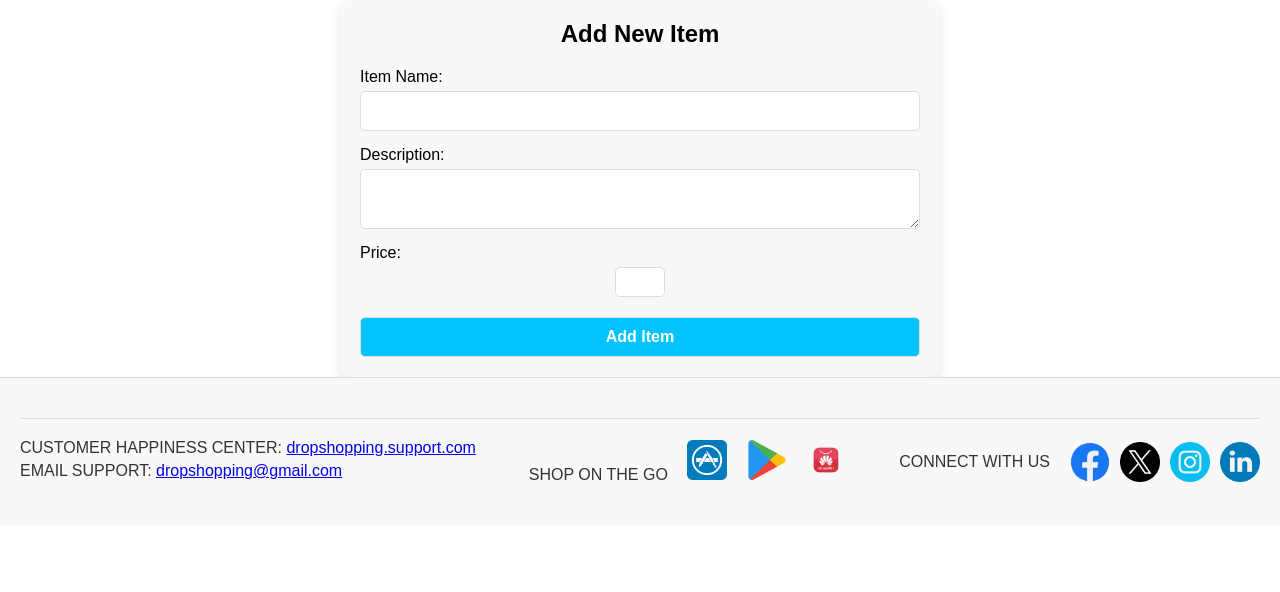
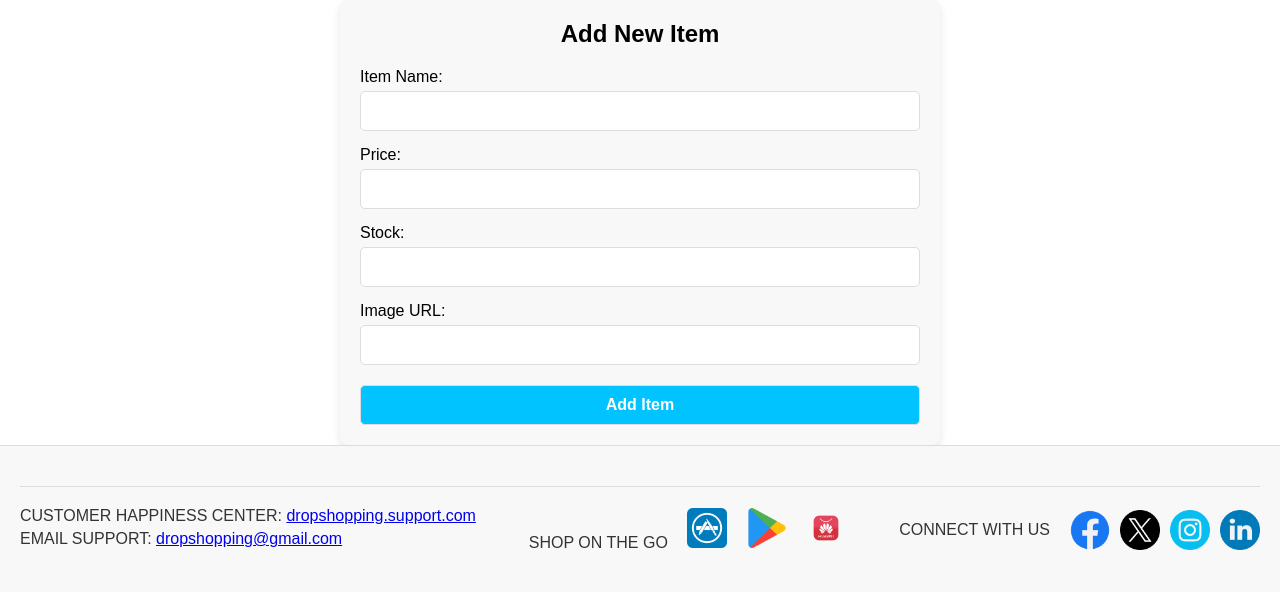
Before and after one commit to CSmohmmadSH/Web-Course-Project, a PHP site: page /addItem.php in a window 1280 px wide. Shown: the part 114-706 px from the top of the page. Run offline with PHP 8.4, Linux system fonts and the light colour scheme.

Commit message:
Add item management functionality and enhance product display

```diff
--- a/addItem.php
+++ b/addItem.php
@@ -4,20 +4,40 @@
     <title>Add New Item - Admin</title>
     <link rel="stylesheet" href="home.css">
     <link rel="stylesheet" href="adminPage.css">
+    <script>
+        function showAlert(message, redirectUrl) {
+            alert(message);
+            if (redirectUrl) {
+                window.location.href = redirectUrl;
+            }
+        }
+    </script>
 </head>
 <body>
+    <?php
+    if (isset($_GET['status'])) {
+        if ($_GET['status'] == 'success') {
+            echo "<script>showAlert('New item added successfully!', 'adminPage.php');</script>";
+        } elseif ($_GET['status'] == 'error') {
+            echo "<script>showAlert('Error: Unable to add the item.', null);</script>";
+        }
+    }
+    ?>
     <main>
         <section class="admin-section">
             <h2>Add New Item</h2>
-            <form action="/add-item" method="POST">
+            <form action="addItemHandling.php" method="POST">
                 <label for="item-name">Item Name:</label>
                 <input type="text" id="item-name" name="itemName" required>
 
-                <label for="item-description">Description:</label>
-                <textarea id="item-description" name="itemDescription" required></textarea>
-
                 <label for="item-price">Price:</label>
                 <input type="number" id="item-price" name="itemPrice" required>
+
+                <label for="item-stock">Stock:</label>
+                <input type="number" id="item-stock" name="itemStock" required>
+
+                <label for="item-img-url">Image URL:</label>
+                <input type="text" id="item-img-url" name="itemImgUrl" required>
 
                 <button type="submit">Add Item</button>
             </form>
--- a/adminPage.css
+++ b/adminPage.css
@@ -1,5 +1,4 @@
-.menu a{
-
+.menu a {
     margin-left: 0px;
 }
 
@@ -29,13 +28,31 @@
     text-align: left;
 }
 
-    .admin-section input, .admin-section textarea, .admin-section button {
+.admin-section input,
+.admin-section textarea,
+.admin-section button {
     width: 100%;
     padding: 10px;
     margin-top: 5px;
     border: 1px solid #ddd;
     border-radius: 5px;
     font-size: 16px;
+    box-sizing: border-box; /* Ensures padding doesn't overflow */
+}
+
+.admin-section input[type="number"],
+.admin-section input[type="text"]
+{
+    -moz-appearance: none;
+    -webkit-appearance: none;
+    appearance: none;
+    background-color: white; /* Ensure a consistent background color */
+    border: 1px solid #ddd;
+    border-radius: 5px;
+    padding: 10px;
+    font-size: 16px;
+    width: 560px;
+    box-sizing: border-box;
 }
 
 .admin-section button {
@@ -49,3 +66,8 @@
 .admin-section button:hover {
     background-color: #007bff;
 }
+
+.admin-section input[type="number"]::-webkit-inner-spin-button,
+.admin-section input[type="number"]::-webkit-outer-spin-button {
+    display: none; /* Hides the spinner for number inputs */
+}
--- a/home.css
+++ b/home.css
@@ -228,11 +228,17 @@
     margin: 10px 0;
 }
 
-.product-card p {
-    font-size: 16px;
-    color: #007bff;
-    margin: 10px 0;
+
+
+.product-card .sad-text,
+.product-card p.sad-text {
+    color: rgb(248, 0, 0) !important;
+    font-size: 16px !important;
+    font-weight: bold !important;
+    text-align: center !important;
+    margin-top: 10px !important;
 }
+
 
 .product-card button {
     padding: 10px 15px;
@@ -379,3 +385,9 @@
 .dashboard-button:hover {
     background-color: #007bff;
 }
+
+.product-card img.grayscale {
+    filter: grayscale(100%);
+    opacity: 0.5;
+    transition: filter 0.3s ease, opacity 0.3s ease;
+}
```
Also changed, not shown: addItemHandling.php (added, +30 -0 lines), home.php (+9 -19 lines), photos/iPad 2022 (10th Generation) 10.9-inch 64GB WiFi Blue.png (added), 2 other files. Lines whose indentation alone changed are shown as unchanged.
